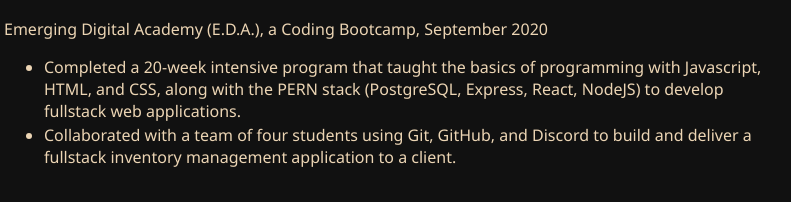
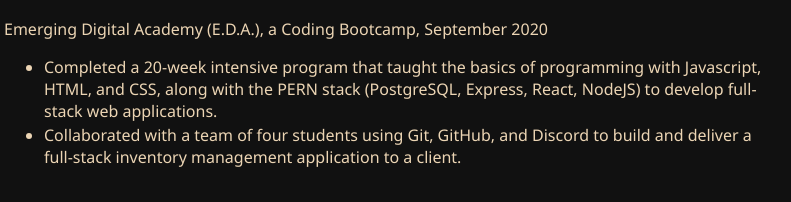
Before and after one commit to Marek-MC/Web-Resume, a plain HTML site: page index.html in a window 1280 px wide. Shown: the part 355-557 px from the top of the page, 248-1039 px from the left. Drawn offline with Linux system fonts and the light colour scheme.

Commit message:
full-stack*

```diff
--- a/index.html
+++ b/index.html
@@ -38,8 +38,8 @@
                 <h4>Web Development Certified ~</h4>
                 <p>Emerging Digital Academy (E.D.A.), a Coding Bootcamp, September 2020</p>
                 <ul>
-                    <li>Completed a 20-week intensive program that taught the basics of programming with Javascript, HTML, and CSS, along with the PERN stack (PostgreSQL, Express, React, NodeJS) to develop fullstack web applications.</li>
-                    <li>Collaborated with a team of four students using Git, GitHub, and Discord to build and deliver a fullstack inventory management application to a client.</li>
+                    <li>Completed a 20-week intensive program that taught the basics of programming with Javascript, HTML, and CSS, along with the PERN stack (PostgreSQL, Express, React, NodeJS) to develop full-stack web applications.</li>
+                    <li>Collaborated with a team of four students using Git, GitHub, and Discord to build and deliver a full-stack inventory management application to a client.</li>
                 </ul>
 
             </div>
```
